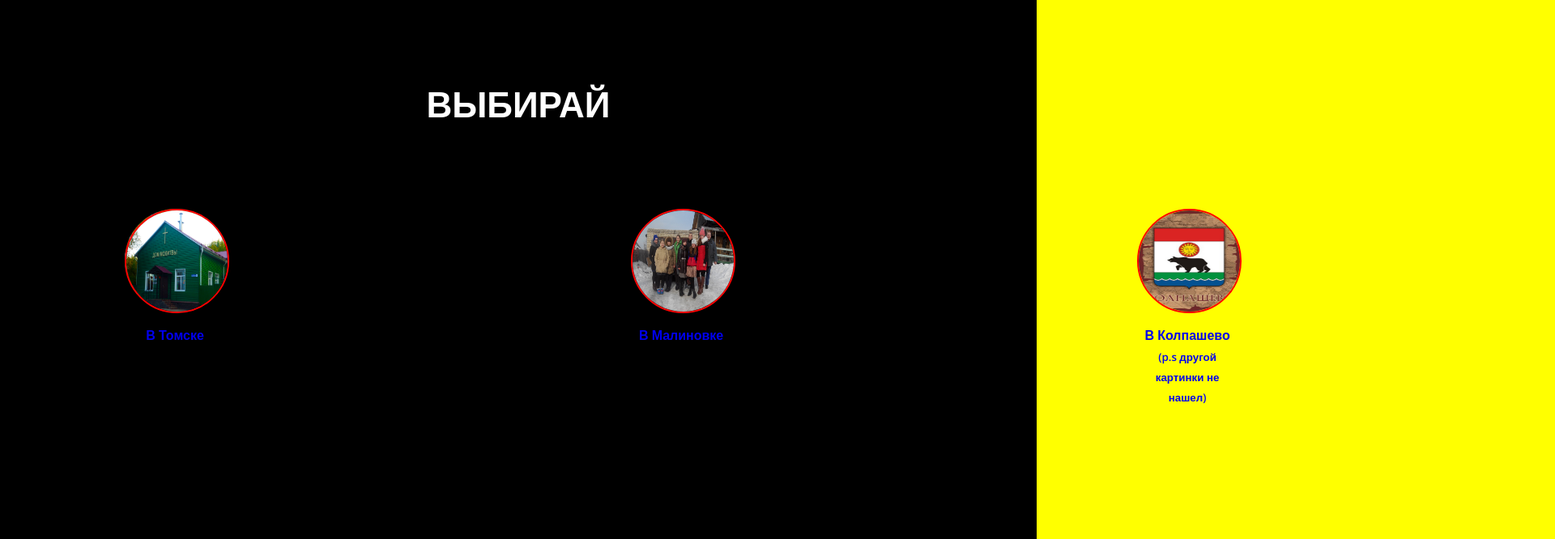
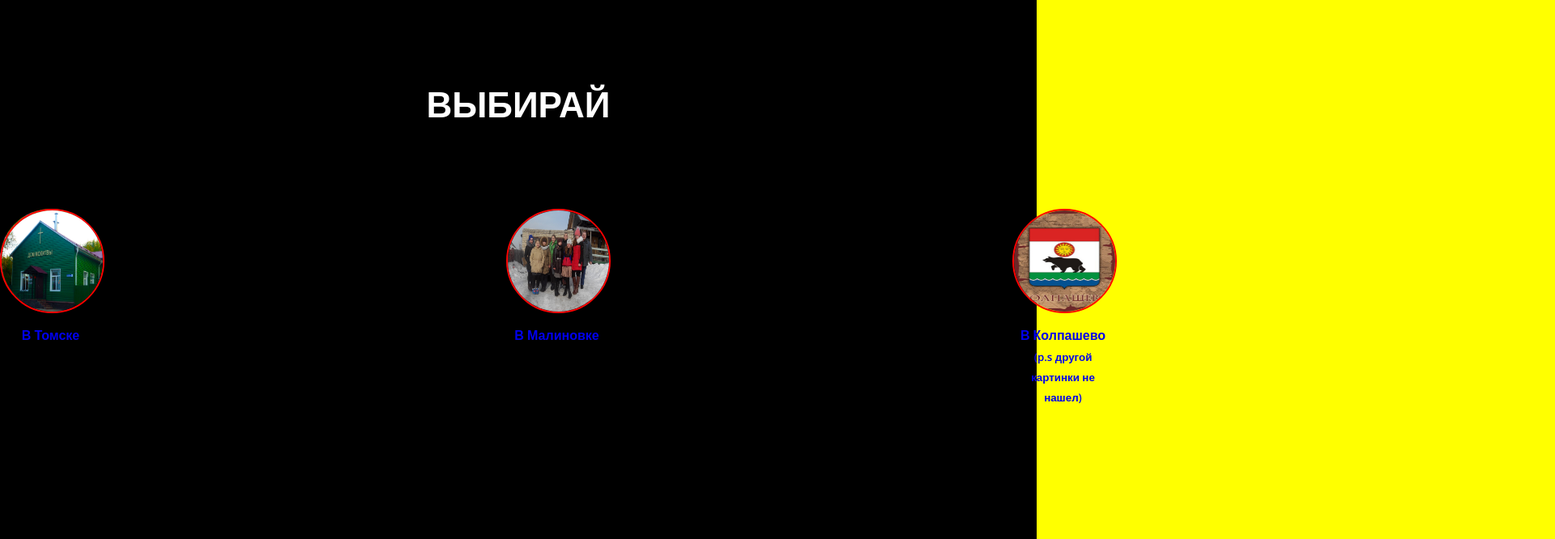
Before and after one commit to Maikul2802/abram, a plain HTML site: page index.html in a window 1280 px wide. Shown: the part 645-1311 px from the top of the page at 81% size, 1920 px wide, since content can reach past the window. Drawn offline with nearby package versions, Linux system fonts and the light colour scheme.

Commit message:
Update style.css

```diff
--- a/style.css
+++ b/style.css
@@ -31,11 +31,11 @@ main{
 	color: black;
 	font-size: 44px;
 }
-.wrapper{
+/* .wrapper{
 	width: 76%;
 	margin: 0 auto;
 
-}
+} */
 .main__team{
 	background: #000;
 	text-align: center;
```
